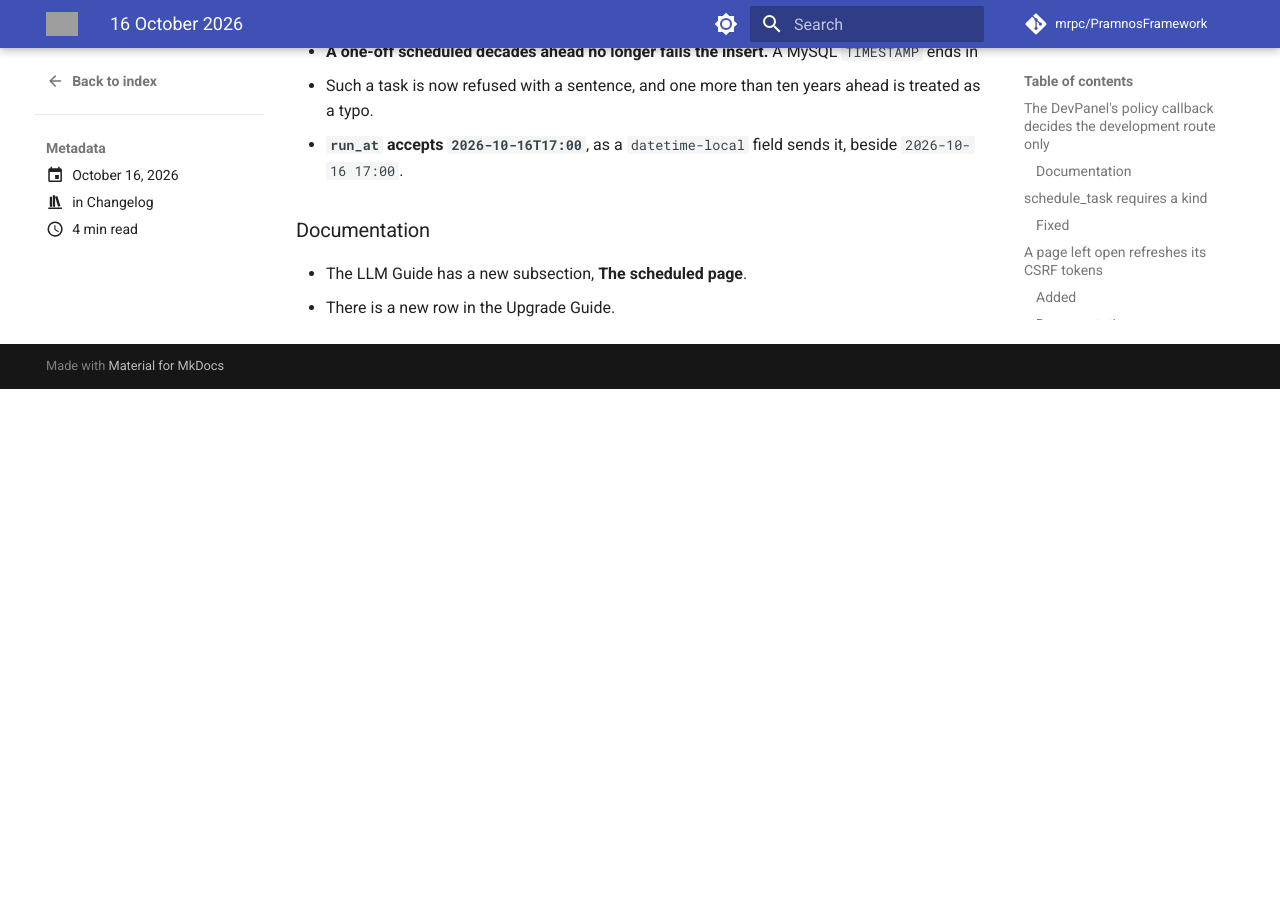
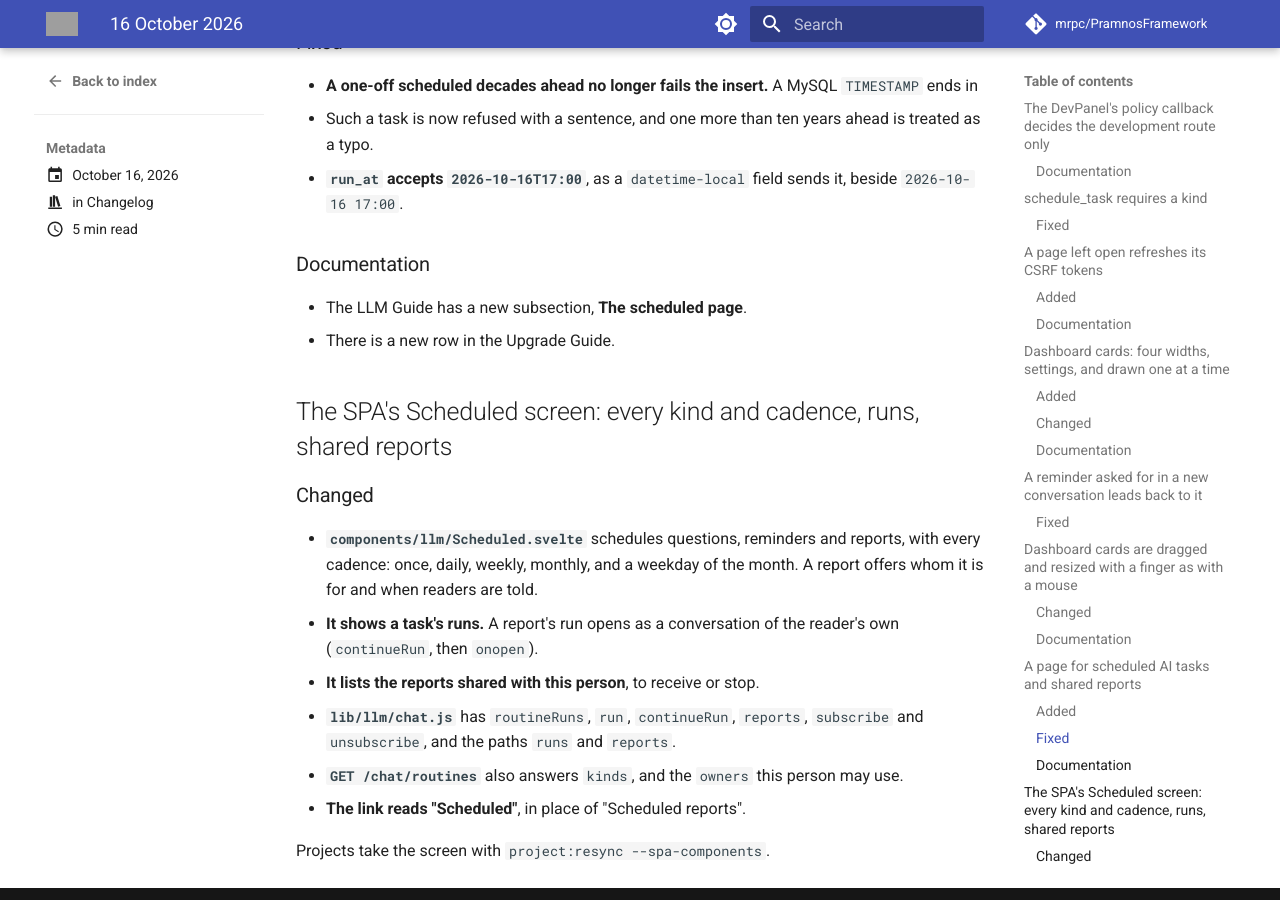
Before and after one commit to mrpc/PramnosFramework, an MkDocs documentation site: the page built from docs/version-history/posts/2026-10-16.md, in a window 1280 px wide and 900 px high, scrolled down 4205 px. Built offline with MkDocs 1.6.1 and Material for MkDocs 9.7.7, drawn with Linux system fonts in a browser that asks for light colours; comment, search, counter and statistics services are not loaded; before the commit the page ends 4594 px from its top, so only the background shows below that; some of the changed text lies outside the part shown; grey boxes are pictures that could not be loaded.

Commit message:
feat(llm): the SPA's Scheduled screen schedules every kind and cadence, shows a task's runs and opens a report's run in Ask, and receives shared reports; GET routines answers kinds and owners

```diff
--- a/docs/Pramnos_LLM_Guide.md
+++ b/docs/Pramnos_LLM_Guide.md
@@ -558,7 +558,7 @@ One line in the application's API routes mounts every endpoint:
 | `GET /chat/{id}`, `DELETE /chat/{id}` | one conversation with its messages; forget it |
 | `GET /chat/asks/{id}` | a queued question: `waiting`, `answered` with its `conversation_id`, or `failed` with `says` |
 | `GET /chat/memory`, `DELETE /chat/memory/{id}` | what it remembers; forget one |
-| `GET`/`POST /chat/routines`, `PUT`/`DELETE /chat/routines/{id}`, `POST /chat/routines/{id}/run` | scheduled questions, with the templates and cadences; `active` in a `PUT` pauses or resumes |
+| `GET`/`POST /chat/routines`, `PUT`/`DELETE /chat/routines/{id}`, `POST /chat/routines/{id}/run` | scheduled tasks, with the templates, cadences, `kinds`, and the `owners` this person may use; `active` in a `PUT` pauses or resumes |
 | `GET /chat/routines/{id}/runs?limit=` | a task's runs, newest first: its own, or a shared report the person may read |
 | `GET /chat/runs/{id}`, `POST /chat/runs/{id}/continue` | one run with its task; open it as a conversation of the person's own (`conversation_id`) |
 | `GET /chat/reports` | the shared reports here the person may receive, with `subscribed` and `latest_run` |
@@ -745,9 +745,18 @@ out through `onopen(id)`. Everything else an application changes without editing
 
 `AiConsent` wraps what needs agreement and draws nothing of it until agreement is given, when the
 provider in use asks for it; its `consent` is bindable. `kind` names the feature asked about
-(`chat` by default), `notice(consent)` replaces the wording and keeps the buttons. `Scheduled` lists, creates from a template
-or by hand, pauses, runs and deletes scheduled questions, and opens a routine's conversation with
-`onopen(id)`.
+(`chat` by default), `notice(consent)` replaces the wording and keeps the buttons.
+
+`Scheduled` does for a SPA what `/chat/scheduled` does for a page:
+
+- It lists, creates (from a template or by hand), pauses, runs and deletes questions, reminders
+  and reports, with every cadence: once, daily, weekly, monthly, and a weekday of the month.
+- A report offers whom it is for, from the `owners` the API says this person may use, and when
+  readers are told.
+- It shows a task's runs, and opens a report's run as a conversation of the reader's own through
+  `continueRun`, then `onopen(id)`.
+- It lists the reports shared with this person, to receive or stop.
+- It opens a routine's conversation with `onopen(id)`.
 
 ## The administrators' analyst
 
--- a/docs/version-history/posts/2026-10-16.md
+++ b/docs/version-history/posts/2026-10-16.md
@@ -14,6 +14,7 @@ Seven entries today:
 - A reminder asked for in a new conversation leads back to it
 - Dashboard cards are dragged and resized with a finger as with a mouse
 - A page for scheduled AI tasks and shared reports
+- The SPA's Scheduled screen: every kind and cadence, runs, shared reports
 
 <!-- more -->
 
@@ -152,3 +153,20 @@ Phase four of scheduled AI tasks, for applications without a SPA.
 
 - The LLM Guide has a new subsection, **The scheduled page**.
 - There is a new row in the Upgrade Guide.
+
+## The SPA's Scheduled screen: every kind and cadence, runs, shared reports
+
+### Changed
+
+- **`components/llm/Scheduled.svelte`** schedules questions, reminders and reports, with every
+  cadence: once, daily, weekly, monthly, and a weekday of the month. A report offers whom it is
+  for and when readers are told.
+- **It shows a task's runs.** A report's run opens as a conversation of the reader's own
+  (`continueRun`, then `onopen`).
+- **It lists the reports shared with this person**, to receive or stop.
+- **`lib/llm/chat.js`** has `routineRuns`, `run`, `continueRun`, `reports`, `subscribe` and
+  `unsubscribe`, and the paths `runs` and `reports`.
+- **`GET /chat/routines`** also answers `kinds`, and the `owners` this person may use.
+- **The link reads "Scheduled"**, in place of "Scheduled reports".
+
+Projects take the screen with `project:resync --spa-components`.
```
Also changed, not shown: other parts of docs/Pramnos_LLM_Guide.md (+1 -1 lines), other parts of docs/version-history/posts/2026-10-16.md (+1 -1 lines), 7 other files.
